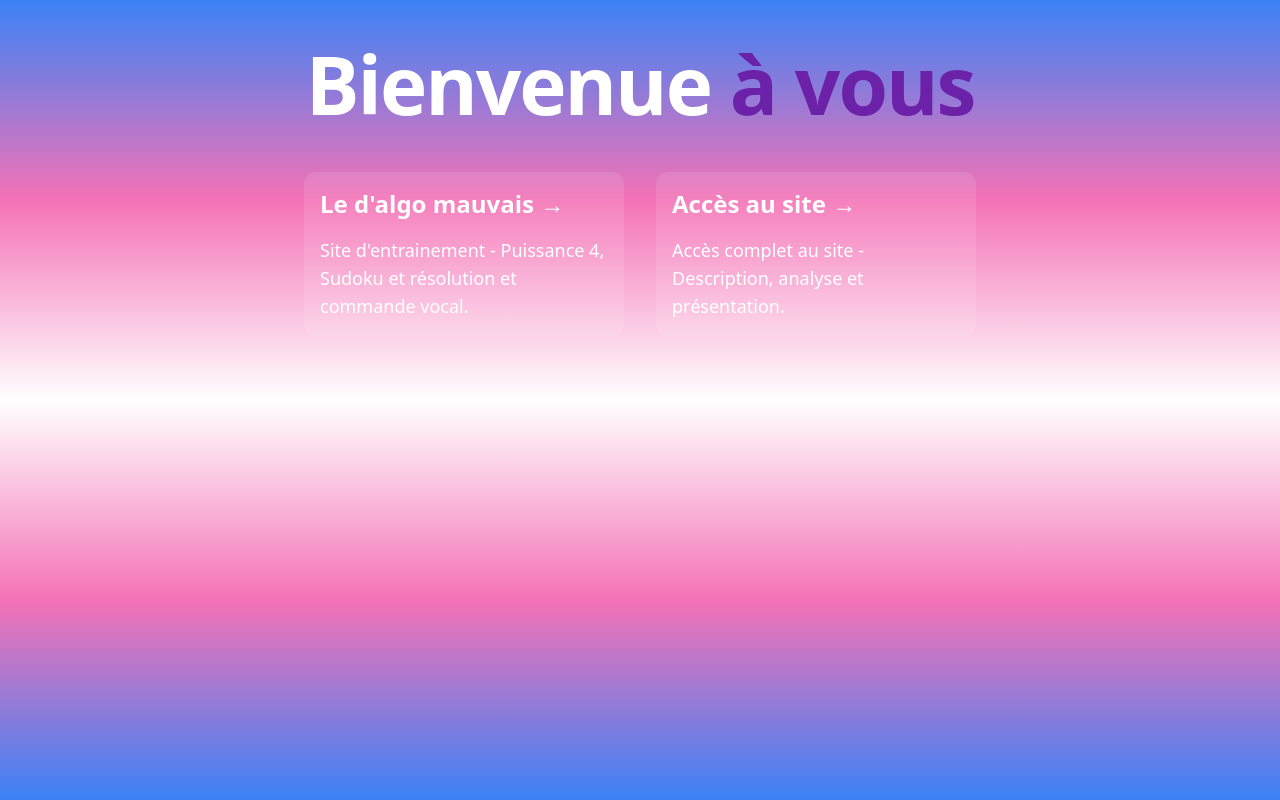
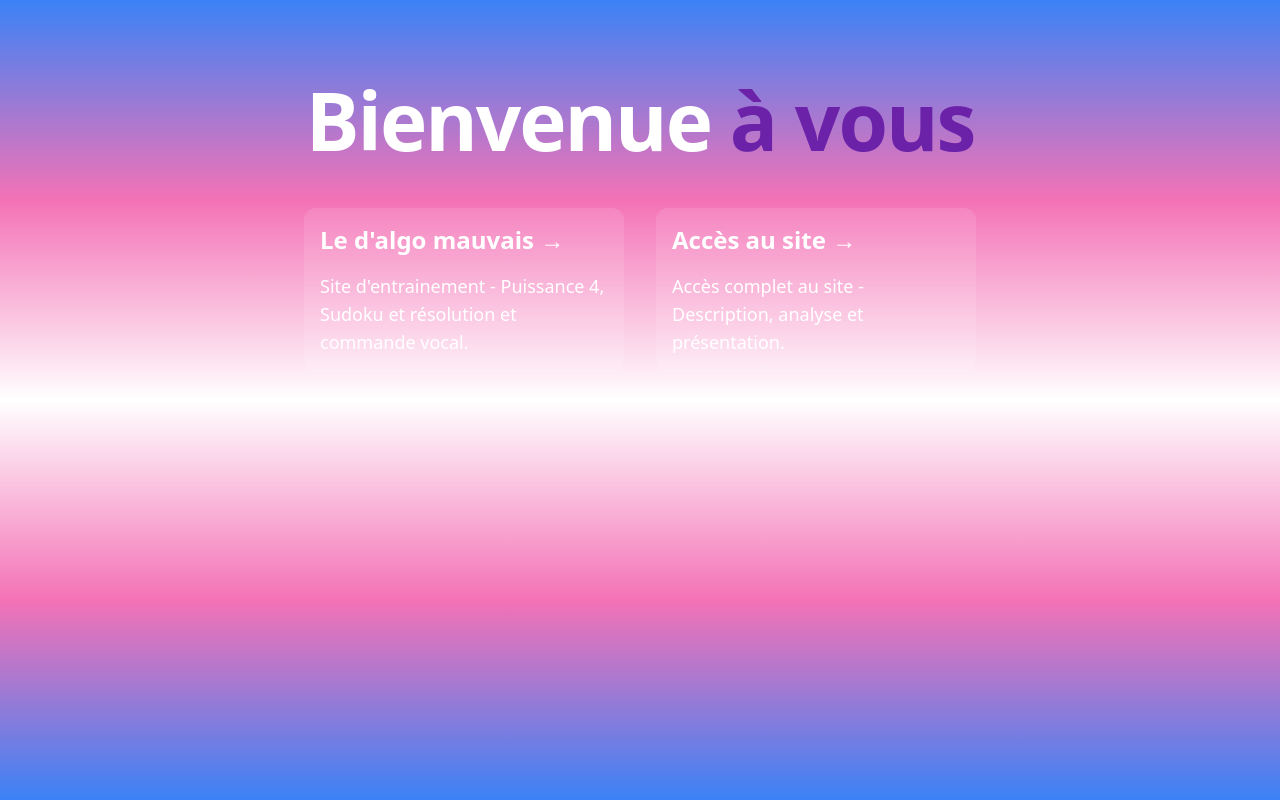
Before and after one commit to IsaakLawell/javascript, a Next.js app: page / in a window 1280 px wide. Built offline with nearby package versions, Linux system fonts and the light colour scheme.

Commit message:
initialisation

```diff
--- a/src/pages/index.tsx
+++ b/src/pages/index.tsx
@@ -12,7 +12,7 @@ const Home: NextPage = () => {
       <main className="h-screen">
         <div className="absolute h-1/2 w-screen top-0 left-0 bg-gradient-to-b from-blue-500 via-pink-400 to-white z-[-1]"></div>
         <div className="absolute h-1/2 w-screen top-1/2 left-0 bg-gradient-to-t from-blue-500 via-pink-400 to-white z-[-1] "></div>
-        <div className="container flex flex-col items-center justify-center gap-12 px-4 mx-auto pt-11">
+        <div className="container flex flex-col items-center justify-center gap-12 px-4 mx-auto pt-20">
           <h1 className="text-5xl font-extrabold tracking-tight text-white sm:text-[5rem]">
             Bienvenue <span className="text-purple-800">à vous</span>
           </h1>
```
